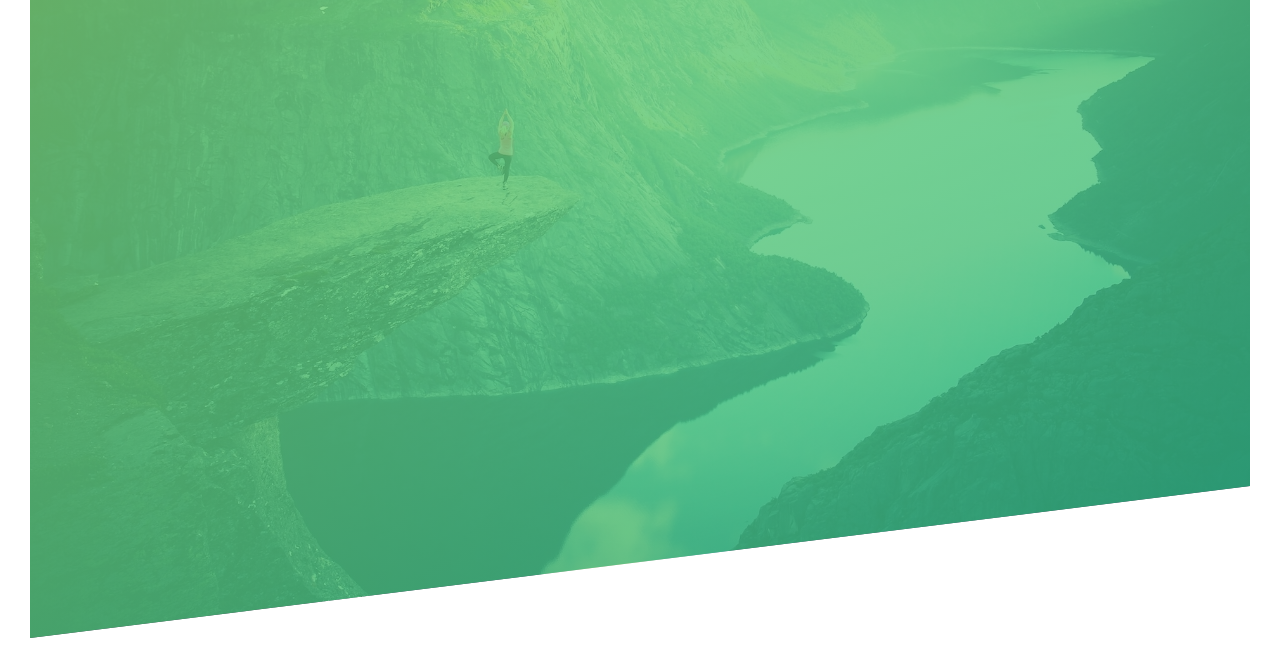
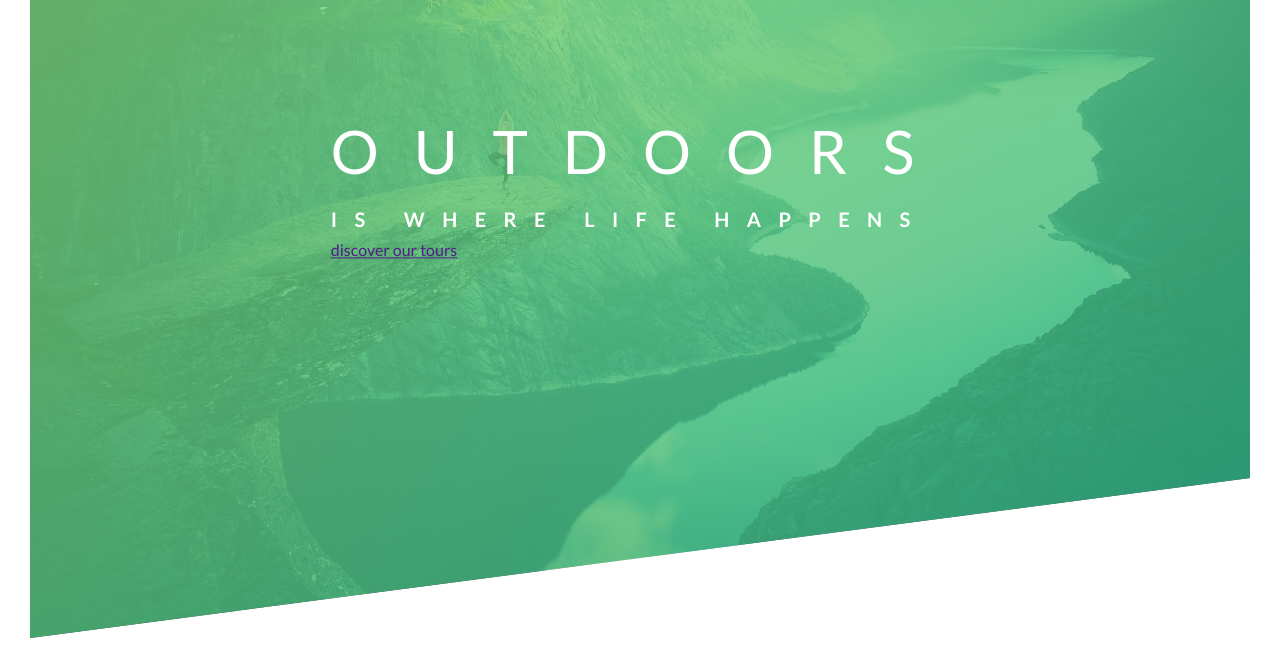
Before and after one commit to huymichael/Front-End-Practice, a plain HTML site: page Natours/index.html in a window 1280 px wide. Shown: the part 152-820 px from the top of the page. Drawn offline with Linux system fonts and the light colour scheme.

Commit message:
implement animation for text

```diff
--- a/Natours/css/style.css
+++ b/Natours/css/style.css
@@ -26,7 +26,7 @@ body {
     url(../assets/img/hero.jpg);
     background-size: cover;
     background-position: top;
-    clip-path: polygon(0 0, 100% 0, 100% 80%, 0 100%);
+    clip-path: polygon(0 0, 100% 0, 100% 75vh, 0 100%);
 }
 
 .logo-box {
@@ -38,3 +38,74 @@ body {
 .logo {
     height: 35px;
 }
+
+.text-box {
+    position: absolute;
+    top: 40%;
+    left: 50%;
+    transform: translate(-50%, -50%);
+}
+
+.heading-primary {
+    color: #ffffff;
+    text-transform: uppercase;
+    backface-visibility: hidden;
+}
+
+.heading-primary-main {
+    display: block;
+    font-size: 60px;
+    font-weight: 400;
+    letter-spacing: 35px;
+    animation-name: moveInLeft;
+    animation-duration: 1s;
+    animation-timing-function: ease-out;
+}
+
+.heading-primary-sub {
+    display: block;
+    font-size: 20px;
+    font-weight: 700;
+    letter-spacing: 17.4px;
+    animation-name: moveInRight;
+    animation-duration: 1s;
+    animation-timing-function: ease-out;
+}
+
+.btn:link {
+
+}
+
+.btn:visited {
+
+}
+
+@keyframes moveInLeft {
+    0% {
+        opacity: 0;
+        transform: translateX(-100px);
+    }
+    80% {
+        transform: translateX(10px);
+
+    }
+    100% {
+        opacity: 1;
+        transform: translate(0);
+    }
+}
+
+@keyframes moveInRight {
+    0% {
+        opacity: 0;
+        transform: translateX(100px);
+    }
+    80% {
+        transform: translateX(-10px);
+
+    }
+    100% {
+        opacity: 1;
+        transform: translate(0);
+    }
+}
--- a/Natours/index.html
+++ b/Natours/index.html
@@ -5,6 +5,7 @@
     <meta name="viewport"
           content="width=device-width, user-scalable=no, initial-scale=1.0, maximum-scale=1.0, minimum-scale=1.0">
     <meta http-equiv="X-UA-Compatible" content="ie=edge">
+    <link href="https://fonts.googleapis.com/css?family=Lato:100,300,400,700,900" rel="stylesheet">
     <link rel="stylesheet" href="css/style.css">
     <title>Natours | Exciting tours for adventurous people</title>
 </head>
@@ -13,6 +14,14 @@
     <div class="logo-box">
         <img src="assets/img/logo-white.png" alt="logo" class="logo">
     </div>
+    <div class="text-box">
+        <h1 class="heading-primary">
+            <span class="heading-primary-main">outdoors</span>
+            <span class="heading-primary-sub">is where life happens</span>
+        </h1>
+        <a href="" class="btn btn-white">discover our tours</a>
+    </div>
+
 </header>
 
 </body>
```
